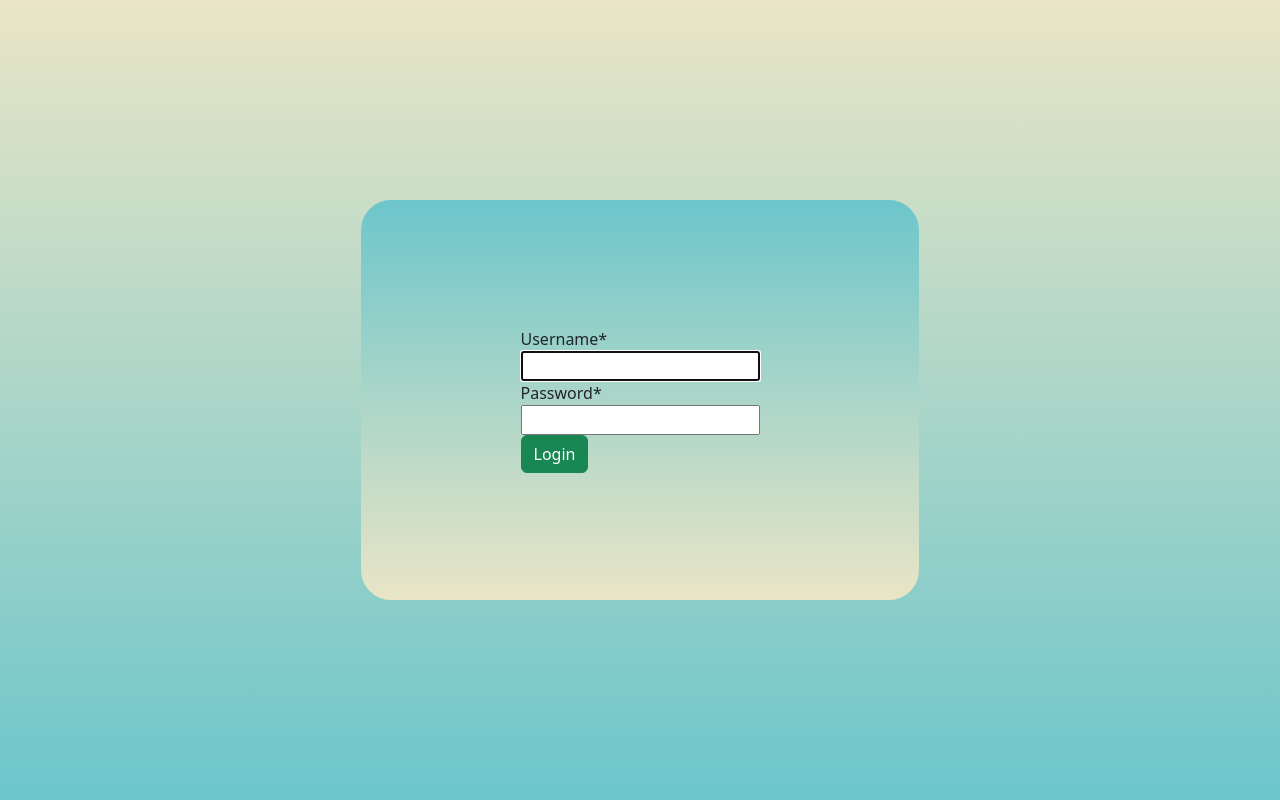
After one commit to Cann23/aOHS, a Django app: page /login/ in a window 1280 px wide. The commit adds this page. Run offline with Django 3.2, Linux system fonts and the light colour scheme; some libraries are stand-ins or nearby versions.

Commit message:
login page added

```diff
--- a/django-app/aOHS/aOHS/settings.py
+++ b/django-app/aOHS/aOHS/settings.py
@@ -37,6 +37,7 @@
     'django.contrib.messages',
     'django.contrib.staticfiles',
     'corsheaders',
+    'crispy_forms',
     'backend',
     'channels',
     'dashboard',
@@ -138,3 +139,7 @@
         }
     }
 }
+
+LOGIN_REDIRECT_URL = '/dashboard/'
+
+LOGOUT_REDIRECT_URL = '/login/'
--- a/django-app/aOHS/aOHS/urls.py
+++ b/django-app/aOHS/aOHS/urls.py
@@ -19,5 +19,6 @@
 urlpatterns = [
     path('admin/', admin.site.urls),
     # path('', include('backend.urls')),
-    path('', include('dashboard.urls'))
+    path('', include('dashboard.urls')),
+    path('', include('django.contrib.auth.urls')),
 ]
--- a/django-app/aOHS/dashboard/templates/dashboard/dashboard.html
+++ b/django-app/aOHS/dashboard/templates/dashboard/dashboard.html
@@ -46,12 +46,12 @@
                         <li class="nav-item dropdown">
                             <a class="nav-link dropdown-toggle second-text fw-bold" href="#" id="navbarDropdown"
                                 role="button" data-bs-toggle="dropdown" aria-expanded="false">
-                                <i class="fas fa-user me-2"></i>John Doe
+                                <i class="fas fa-user me-2"></i>{{ user.username }}
                             </a>
                             <ul class="dropdown-menu" aria-labelledby="navbarDropdown">
                                 <li><a class="dropdown-item" href="#">Profile</a></li>
                                 <li><a class="dropdown-item" href="#">Settings</a></li>
-                                <li><a class="dropdown-item" href="#">Logout</a></li>
+                                <li><a class="dropdown-item" href="/logout">Logout</a></li>
                             </ul>
                         </li>
                     </ul>
--- /dev/null
+++ b/django-app/aOHS/dashboard/templates/registration/login.html
@@ -0,0 +1,39 @@
+<!DOCTYPE html>
+<html lang="en">
+<head>
+    <meta charset="UTF-8">
+    <title>Title</title>
+    {% load bootstrap5 %}
+    {% bootstrap_css %}
+    {% bootstrap_javascript %}
+    <style>
+        body{
+            height: 100vh;
+            background-image: linear-gradient(#EAE5C6, #6CC6CB);
+        }
+        .container{
+            height: 100%;
+        }
+        .damn {
+            height: 50%;
+            width: 50%;
+            background-image: linear-gradient(#6CC6CB, #EAE5C6);
+            border-radius: 30px;
+        }
+    </style>
+</head>
+<body>
+  {% load crispy_forms_tags %}
+  <div class="container d-flex align-items-center justify-content-center">
+      <div class="damn d-flex align-items-center justify-content-center">
+          <form method="post" class="form-group">
+        {% csrf_token %}
+        {{ form | crispy }}
+        <button type="submit" class="btn btn-success">Login</button>
+      </form>
+      </div>
+
+  </div>
+
+</body>
+</html>
--- a/django-app/aOHS/dashboard/urls.py
+++ b/django-app/aOHS/dashboard/urls.py
@@ -10,6 +10,7 @@
 from dashboard.views.camera_views import index, ImageView, Home
 
 urlpatterns = [
+    path('dashboard/', WorkerView.as_view()),
     path('dashboard/workers/', WorkerView.as_view()),
     path('dashboard/workers/add/', WorkerCreateView.as_view()),
     path('dashboard/workers/edit/<int:worker_id>/', WorkerEditView.as_view()),
--- a/django-app/aOHS/requirements.txt
+++ b/django-app/aOHS/requirements.txt
@@ -5,3 +5,4 @@
 opencv-python~=4.5.4.60
 django-bootstrap-v5
 python-ffmpeg-video-streaming>=0.1
+django-cors-headers
```
Also changed, not shown: django-app/aOHS/db.sqlite3, 1 other file.
